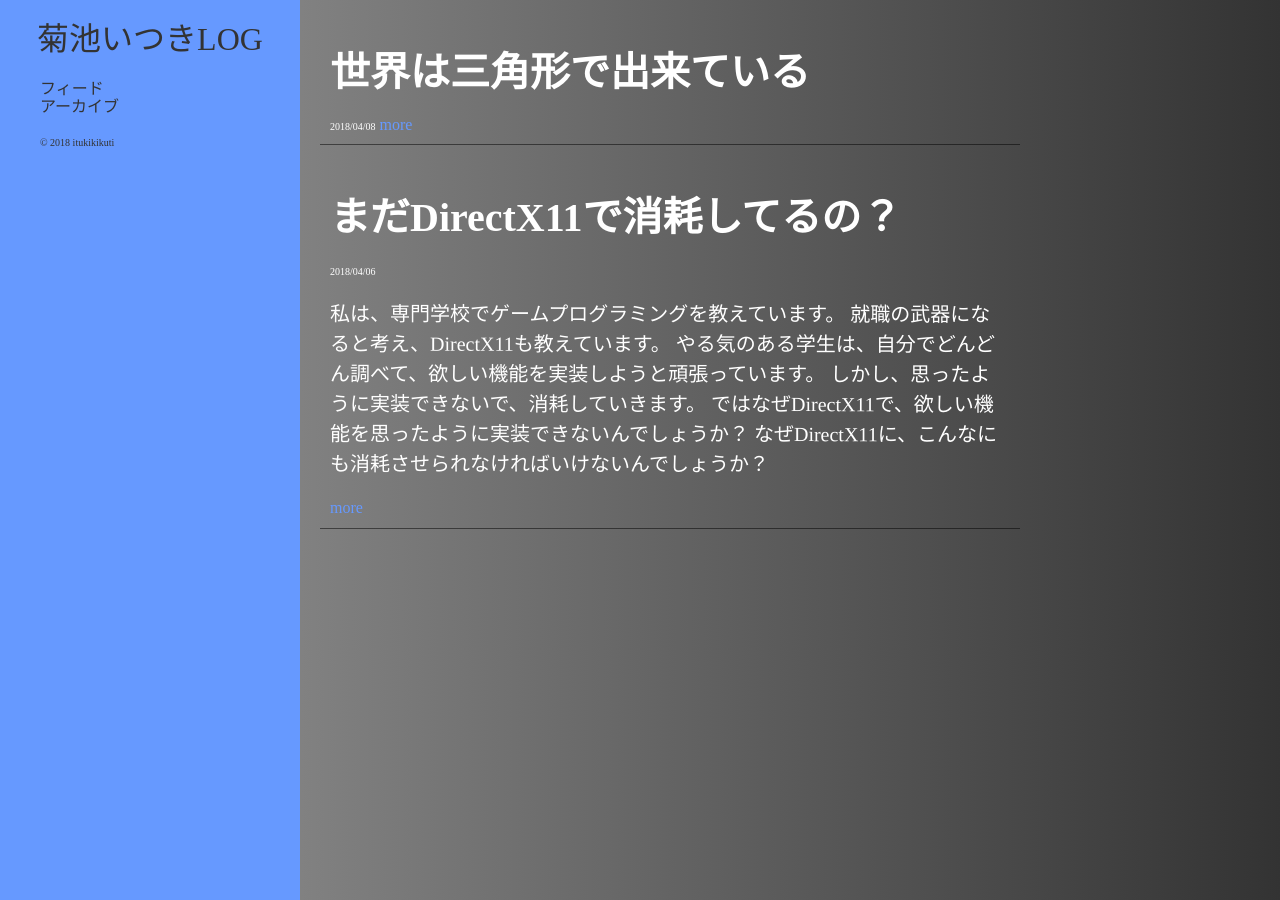
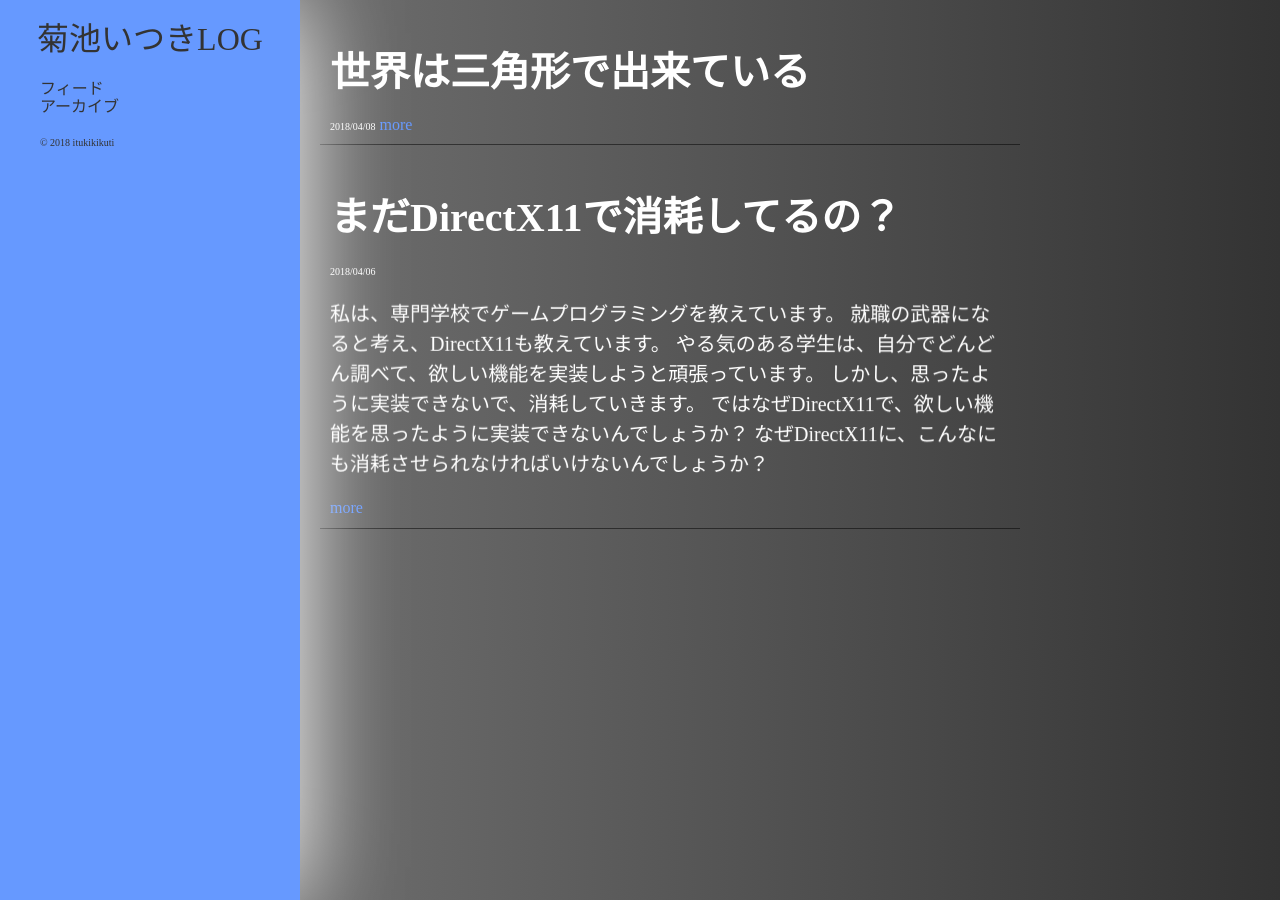
Before and after one commit to itukikikuti/windblow.net, a Jekyll site: the page built from index.html, in a window 1280 px wide. Built offline with Jekyll 4.4.1, drawn with Linux system fonts in a browser that asks for light colours; some web fonts are replaced; the list of posts is cut into pages by our own code.

Commit message:
Update style.scss

```diff
--- a/css/style.scss
+++ b/css/style.scss
@@ -8,7 +8,7 @@
     text-decoration: none;
 }
 body {
-    background: linear-gradient(90deg, $black * 3, $black);
+    background: linear-gradient(90deg, ($black + $white) / 2, $black);
     font-family: "Mplus 1p";
     font-weight: 400;
     color: $white;
@@ -20,6 +20,7 @@
     width: 300px;
     height: 100%;
     background: $color;
+    box-shadow: 0px 0px 100px $white;
     h1 {
         font-weight: 100;
         text-align: center;
```
